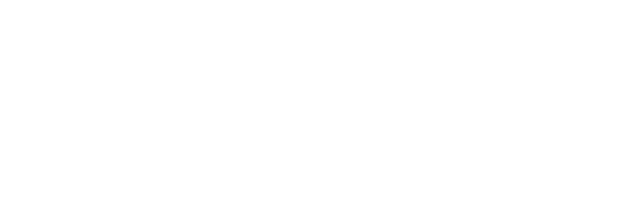
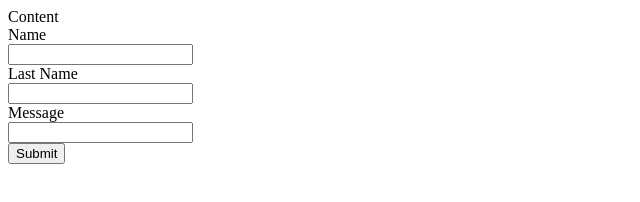
Before and after one commit to GabrielaGuayara/sbaProject, a plain HTML site: page index.html in a window 1280 px wide. Shown: the whole page, without its empty margins (0-640 px from the left). Drawn offline with Linux system fonts and the light colour scheme.

Commit message:
Added a form by using html

```diff
--- a/index.html
+++ b/index.html
@@ -7,17 +7,35 @@
     <link rel="stylesheet" href="style.css">
 </head>
 <body>
-    <nav>
+    <nav>Content </nav>
+    <div id="main-ctn">
+        <div id="sub-ctn1">
+            <div class="video-ctn">
 
-    </nav>
-
-    <div id="main-ctn">
-
-        <div id="sub-ctn1"></div>
+            </div>
+        </div>
         <div id="sub-ctn2"></div>
-        <div id="sub-ctn3"></div>
+        <div id="sub-ctn3">
+            <form>
+                <div>
+                    <label for="name">Name</label><br>
+                    <input id="name" name="name" type="text"></input>
+                </div>
+                <div>
+                    <label for="lasname">Last Name</label><br>
+                    <input id="lastname" name="lastname" type="text"></input>
+                </div>
+                <div>
+                    <label for="message">Message</label><br>
+                    <input id="message" name="messa" type="text" col="2" row="4"></input>
+                </div>
+                <button type="submit"> Submit </button>
+            </form>
+        </div>
     </div>
 
+    <footer>
+    </footer>
     <script src="app.js"></script>
 </body>
 </html>
```
